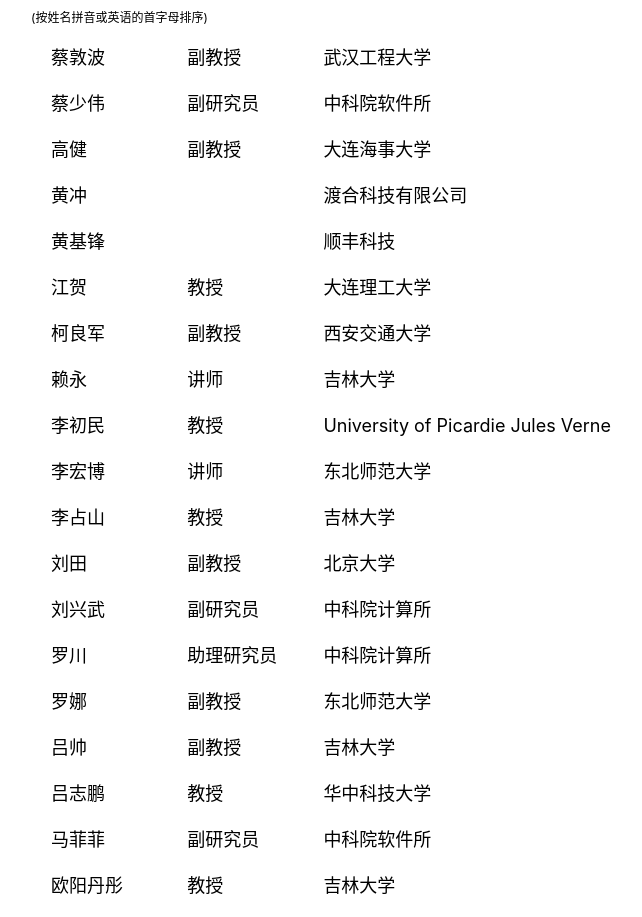
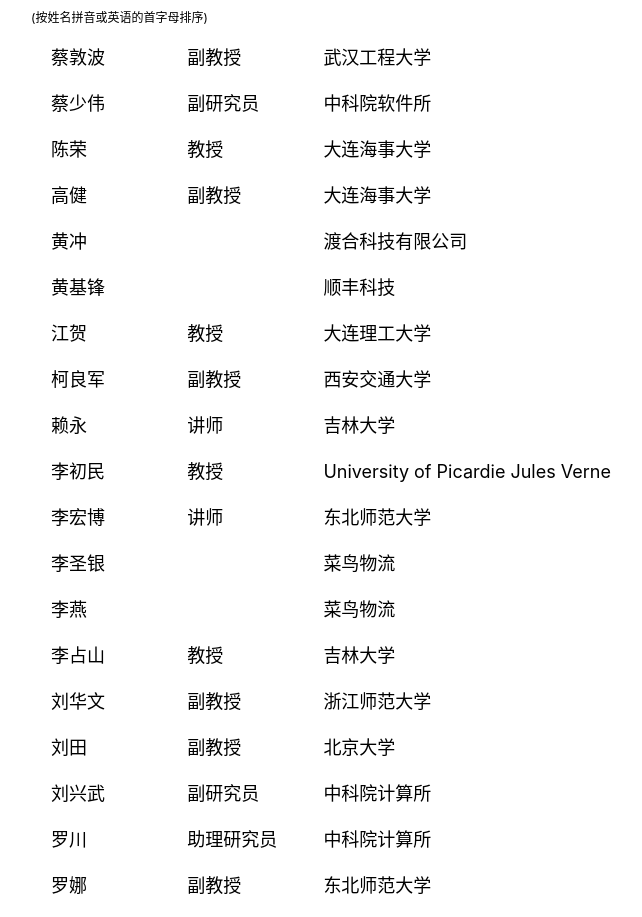
Before and after one commit to yanyige/AI-conference, a Vue app: page /#/professor in a window 1280 px wide. Shown: the part 380-1297 px from the top of the page, without its empty margins (169-811 px from the left). Built offline with nearby package versions, Linux system fonts and the light colour scheme.

Commit message:
update info

```diff
--- a/src/components/Nav.vue
+++ b/src/components/Nav.vue
@@ -8,7 +8,7 @@
 			</div>
 			<div class="nav-item">
 				<router-link v-bind:to="{ path:'/professor' }">
-					特邀专家
+					邀请专家
 				</router-link>
 			</div>
 			<div class="nav-item">
--- a/src/components/Organization.vue
+++ b/src/components/Organization.vue
@@ -15,6 +15,7 @@
 				<p class="indent1">蔡少伟（中科院软件所）</p>
 				<p class="indent1">殷明浩（东北师范大学）</p>
 				<p class="indent1">吕志鹏（华中科技大学）</p>
+				<p class="indent1">张永刚（吉林大学）</p>
  			</div>
  			<div>
 				<p>[组委会联系方式]: <p class="indent1">通信地址：吉林省长春市南关区净月经济开发区净月大街2555号 信息科学与技术学院</p></p>
--- a/src/components/Professor.vue
+++ b/src/components/Professor.vue
@@ -26,6 +26,11 @@
 			<div class="units">中科院软件所</div>
 		</div>
 		<div class="school">大连海事大学</div>
+		<div class="content">
+			<div class="profile">陈荣</div>
+			<div class="titles">教授</div>
+			<div class="units">大连海事大学</div>
+		</div>
 		<div class="content">
 			<div class="profile">高健</div>
 			<div class="titles">副教授</div>
@@ -72,9 +77,24 @@
 			<div class="units">东北师范大学</div>
 		</div>
 		<div class="content">
+			<div class="profile">李圣银</div>
+			<div class="titles"></div>
+			<div class="units">菜鸟物流</div>
+		</div>
+		<div class="content">
+			<div class="profile">李燕</div>
+			<div class="titles"></div>
+			<div class="units">菜鸟物流</div>
+		</div>
+		<div class="content">
 			<div class="profile">李占山</div>
 			<div class="titles">教授</div>
 			<div class="units">吉林大学</div>
+		</div>
+		<div class="content">
+			<div class="profile">刘华文</div>
+			<div class="titles">副教授</div>
+			<div class="units">浙江师范大学</div>
 		</div>
 		<div class="school">北京大学</div>
 		<div class="content">
```
Also changed, not shown: 1 other file (tests, documents, lock files or other folders).
